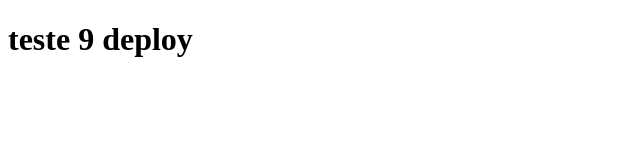
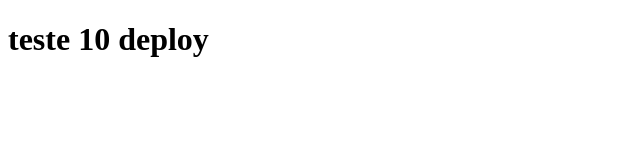
Before and after one commit to bel1020304050/Deploy2.0, a plain HTML site: page index.html in a window 1280 px wide. Shown: the whole page, without its empty margins (0-640 px from the left). Drawn offline with Linux system fonts and the light colour scheme.

Commit message:
Testando pela décima vez

```diff
--- a/index.html
+++ b/index.html
@@ -6,6 +6,6 @@
     <title>Document</title>
 </head>
 <body>
-    <h1>teste 9 deploy</h1>
+    <h1>teste 10 deploy</h1>
 </body>
 </html>
```
